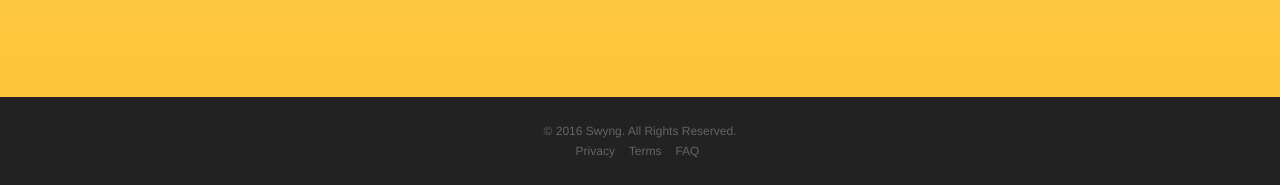
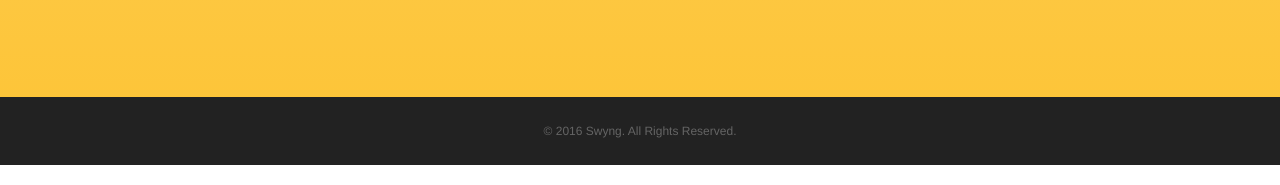
Before and after one commit to MrLittleKitty/arcation.github.io, a plain HTML site: page index.html in a window 1280 px wide. Shown: the part 3556-3741 px from the top of the page. Drawn offline with nearby package versions, Linux system fonts and the light colour scheme; a web font is replaced by a local one.

Commit message:
removed end of page links

```diff
--- a/index.html
+++ b/index.html
@@ -207,17 +207,6 @@
     <footer>
         <div class="container">
             <p>&copy; 2016 Swyng. All Rights Reserved.</p>
-            <ul class="list-inline">
-                <li>
-                    <a href="#">Privacy</a>
-                </li>
-                <li>
-                    <a href="#">Terms</a>
-                </li>
-                <li>
-                    <a href="#">FAQ</a>
-                </li>
-            </ul>
         </div>
     </footer>
 
```
